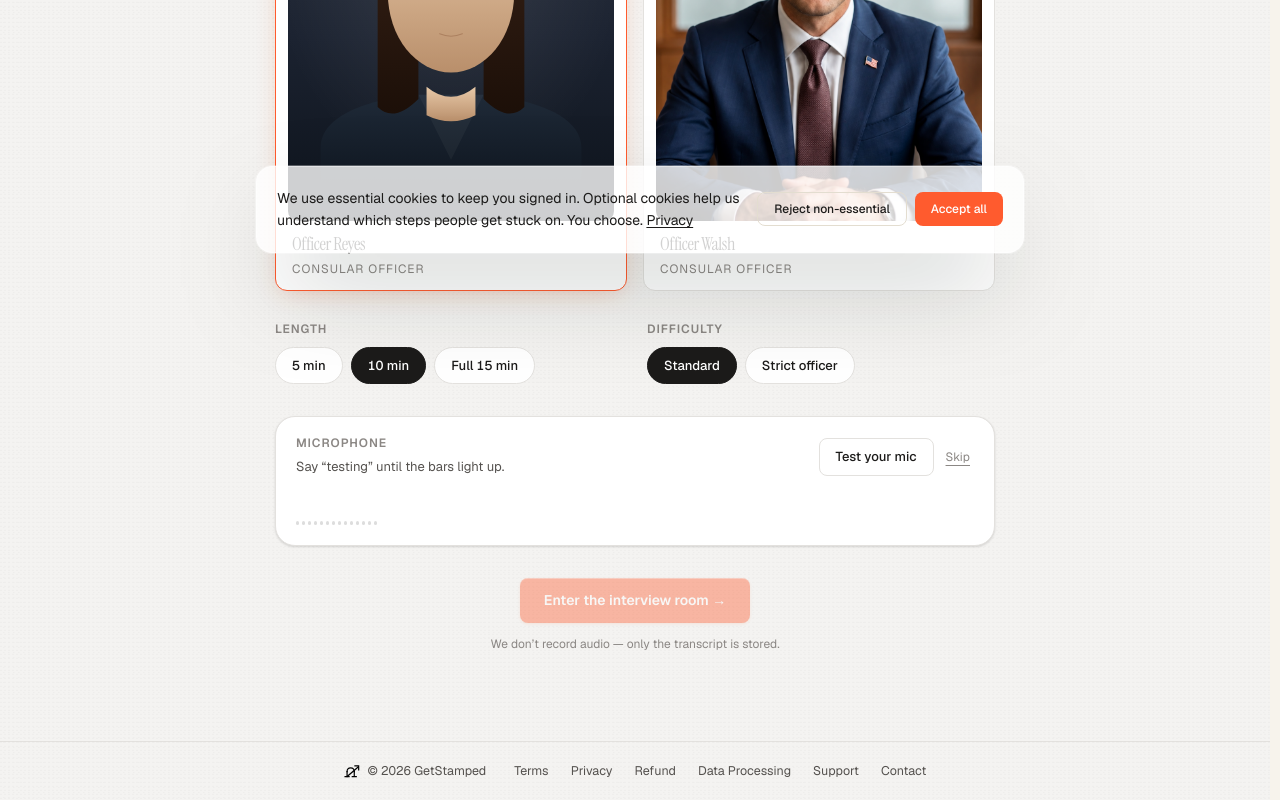
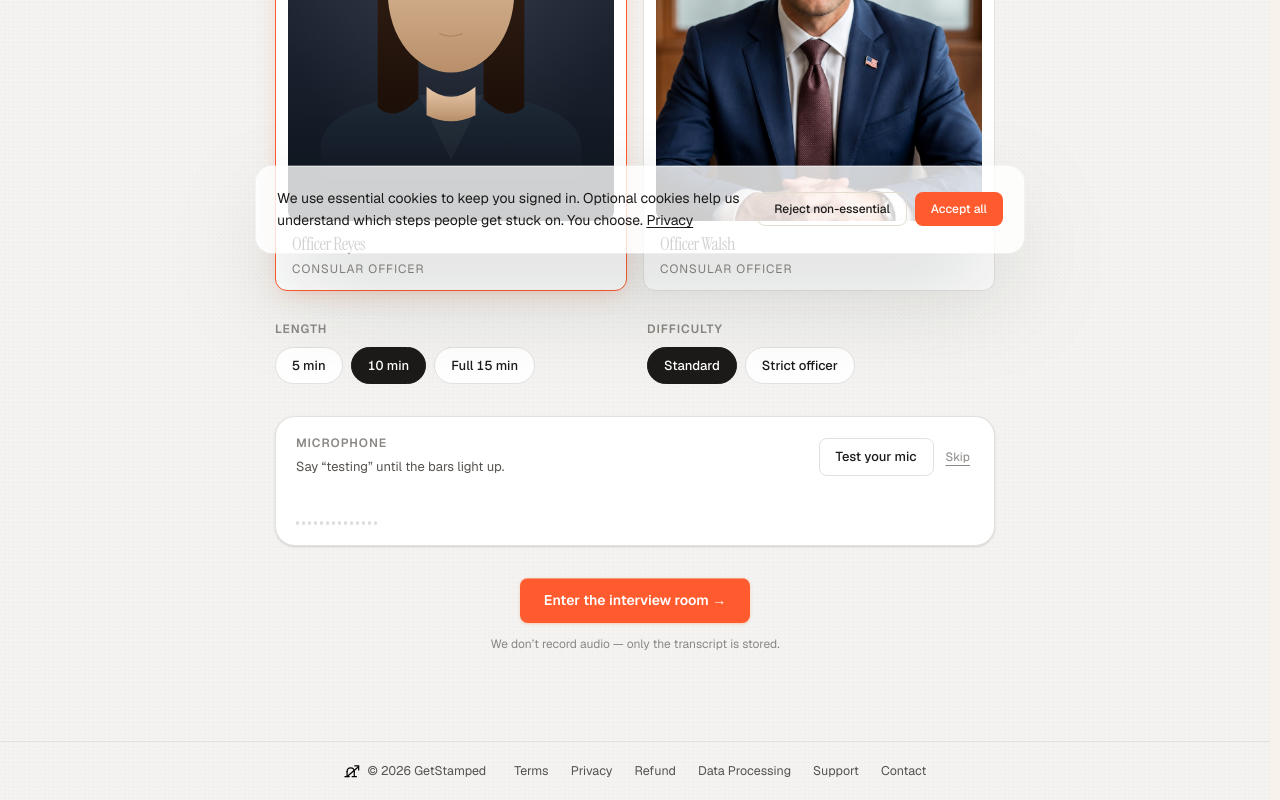
Before and after one commit to kanpar5312-eng/getstamped, a Next.js app: page /dashboard/mock-interview in a window 1280 px wide. Shown: the part 531-1331 px from the top of the page. Built offline with nearby package versions, Linux system fonts and the light colour scheme; no server answers.

Commit message:
Setup: drop mic-test gate on Enter button — startSession re-checks mic

```diff
--- a/components/mock-interview/SetupScreen.tsx
+++ b/components/mock-interview/SetupScreen.tsx
@@ -270,7 +270,7 @@ export function SetupScreen({
         <button
           type="button"
           onClick={onStart}
-          disabled={micState !== "passed" || paywallHit}
+          disabled={paywallHit}
           className="btn-ember inline-flex items-center gap-2 rounded-lg px-6 py-3 text-[14px] font-semibold disabled:opacity-40 disabled:cursor-not-allowed"
         >
           Enter the interview room →
```
